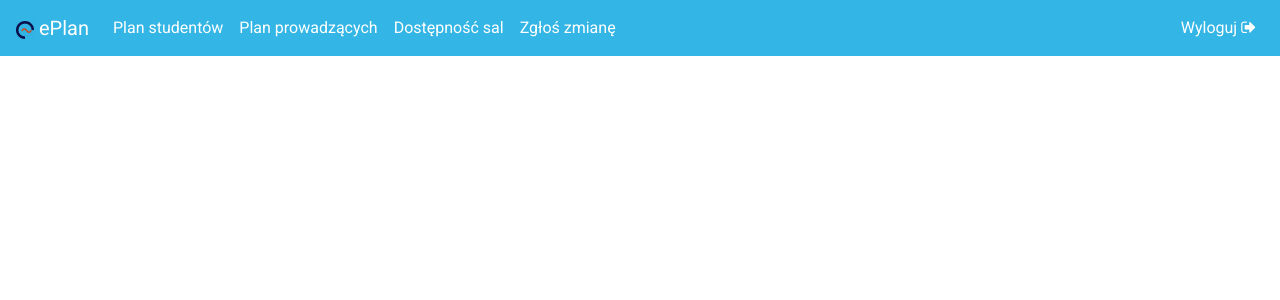
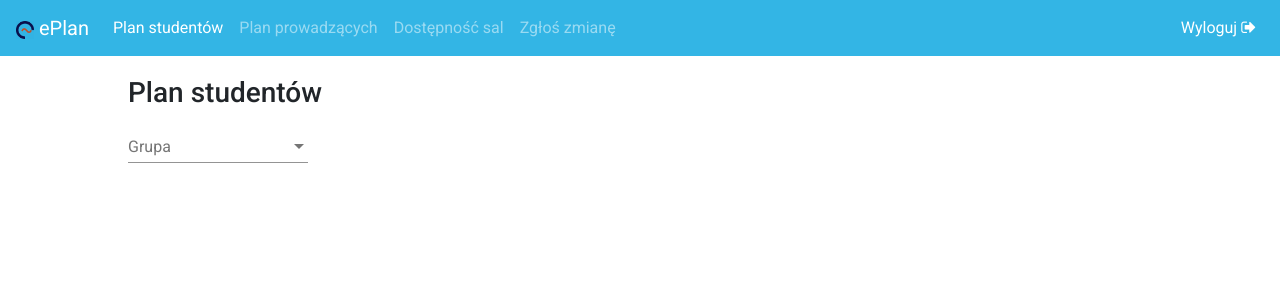
Before and after one commit to Thomson19/timetableProject, an Angular app: page /studentsTimetable in a window 1280 px wide. Before the commit this address led to /. Shown: the top 300 px of the page. Built offline with nearby package versions, Linux system fonts and the light colour scheme.

Commit message:
Add dropdown form group selection for students

```diff
--- a/src/app/app-routing.module.ts
+++ b/src/app/app-routing.module.ts
@@ -1,8 +1,10 @@
 import { NgModule } from '@angular/core';
 import {RouterModule, Routes} from '@angular/router';
+import {StudentsTimetableComponent} from './components/students-timetable/students-timetable.component';
 
 const routes: Routes = [
-
+  {path: '', redirectTo: '/studentsTimetable', pathMatch: 'full'},
+  {path: 'studentsTimetable', component: StudentsTimetableComponent}
 ];
 
 
--- a/src/app/components/navbar/navbar.component.html
+++ b/src/app/components/navbar/navbar.component.html
@@ -1,5 +1,5 @@
 <nav class="navbar navbar-expand-lg navbar-dark info-color">
-  <a class="navbar-brand" href="#"><img src="../../../assets/logo.png" height="18" width="18"> ePlan</a>
+  <a class="navbar-brand" routerLink="/studentsTimetable"><img src="../../../assets/logo.png" height="18" width="18"> ePlan</a>
   <button class="navbar-toggler" type="button" data-toggle="collapse" data-target="#navbarSupportedContent"
           aria-controls="navbarSupportedContent" aria-expanded="false" aria-label="Toggle navigation">
     <span class="navbar-toggler-icon"></span>
@@ -7,16 +7,16 @@
   <div class="collapse navbar-collapse" id="navbarSupportedContent">
     <ul class="navbar-nav mr-auto">
       <li class="nav-item">
-        <a class="nav-link text-white" routerLink=".">Plan studentów</a>
+        <a class="nav-link " routerLink="/studentsTimetable" routerLinkActive="text-white">Plan studentów</a>
       </li>
       <li class="nav-item">
-        <a class="nav-link text-white" routerLink=".">Plan prowadzących</a>
+        <a class="nav-link" routerLink=".">Plan prowadzących</a>
       </li>
       <li class="nav-item">
-        <a class="nav-link text-white" routerLink=".">Dostępność sal</a>
+        <a class="nav-link" routerLink=".">Dostępność sal</a>
       </li>
       <li class="nav-item">
-        <a class="nav-link text-white" routerLink=".">Zgłoś zmianę</a>
+        <a class="nav-link" routerLink=".">Zgłoś zmianę</a>
       </li>
     </ul>
     <ul class="navbar-nav">
--- a/src/app/components/navbar/navbar.component.scss
+++ b/src/app/components/navbar/navbar.component.scss
@@ -1,3 +1,7 @@
 .info-color {
   background-color: #33b5e5 !important;
 }
+
+nav {
+  margin-bottom: 20px;
+}
--- /dev/null
+++ b/src/app/components/students-timetable/students-timetable.component.html
@@ -0,0 +1,11 @@
+<div class="play-container">
+  <h3>Plan studentów</h3>
+  <mat-form-field>
+    <mat-label>Grupa</mat-label>
+    <mat-select>
+      <mat-option *ngFor="let group of groups" [value]="group.name">
+        {{group.name}}
+      </mat-option>
+    </mat-select>
+  </mat-form-field>
+</div>
--- /dev/null
+++ b/src/app/components/students-timetable/students-timetable.component.ts
@@ -0,0 +1,21 @@
+import { Component, OnInit } from '@angular/core';
+
+interface StudentsGroup {
+  name: string;
+}
+
+@Component({
+  selector: 'app-students-timetable',
+  templateUrl: './students-timetable.component.html',
+  styleUrls: ['./students-timetable.component.scss']
+})
+export class StudentsTimetableComponent implements OnInit {
+
+  groups: StudentsGroup[] = [{name: 'IO-1'}, {name: 'IO-2'}, {name: 'IO-3'}, {name: 'IO-4'}];
+
+  constructor() { }
+
+  ngOnInit(): void {
+  }
+
+}
--- a/src/styles.scss
+++ b/src/styles.scss
@@ -8,3 +8,8 @@ body {
   margin: 0;
   font-family: Roboto, "Helvetica Neue", sans-serif;
 }
+
+.play-container {
+  width: 80%;
+  margin: 0 auto;
+}
```
Also changed, not shown: src/app/app.module.ts (+10 -4 lines), src/app/components/students-timetable/students-timetable.component.scss (added), 1 other file (tests, documents, lock files or other folders).
